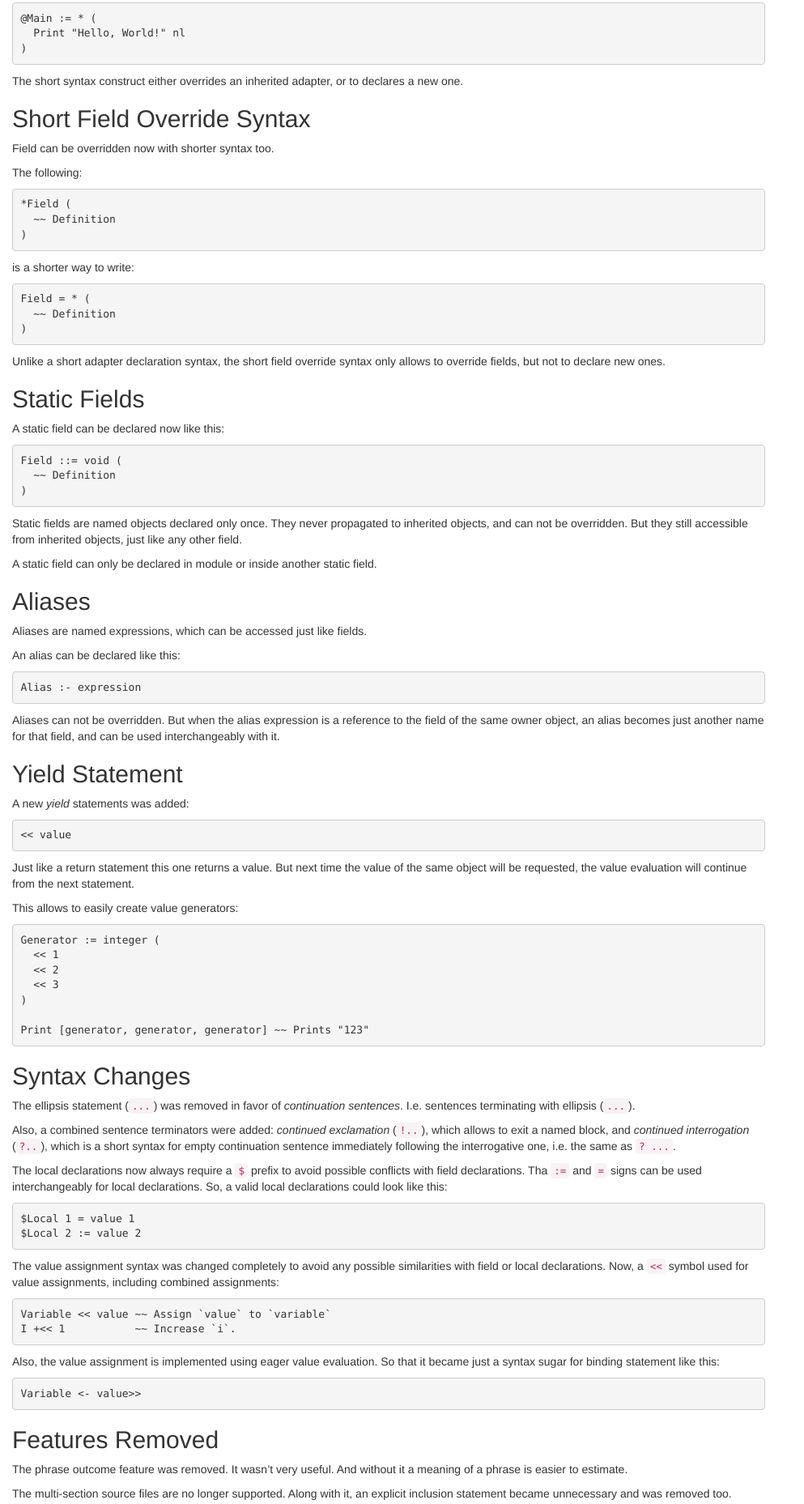
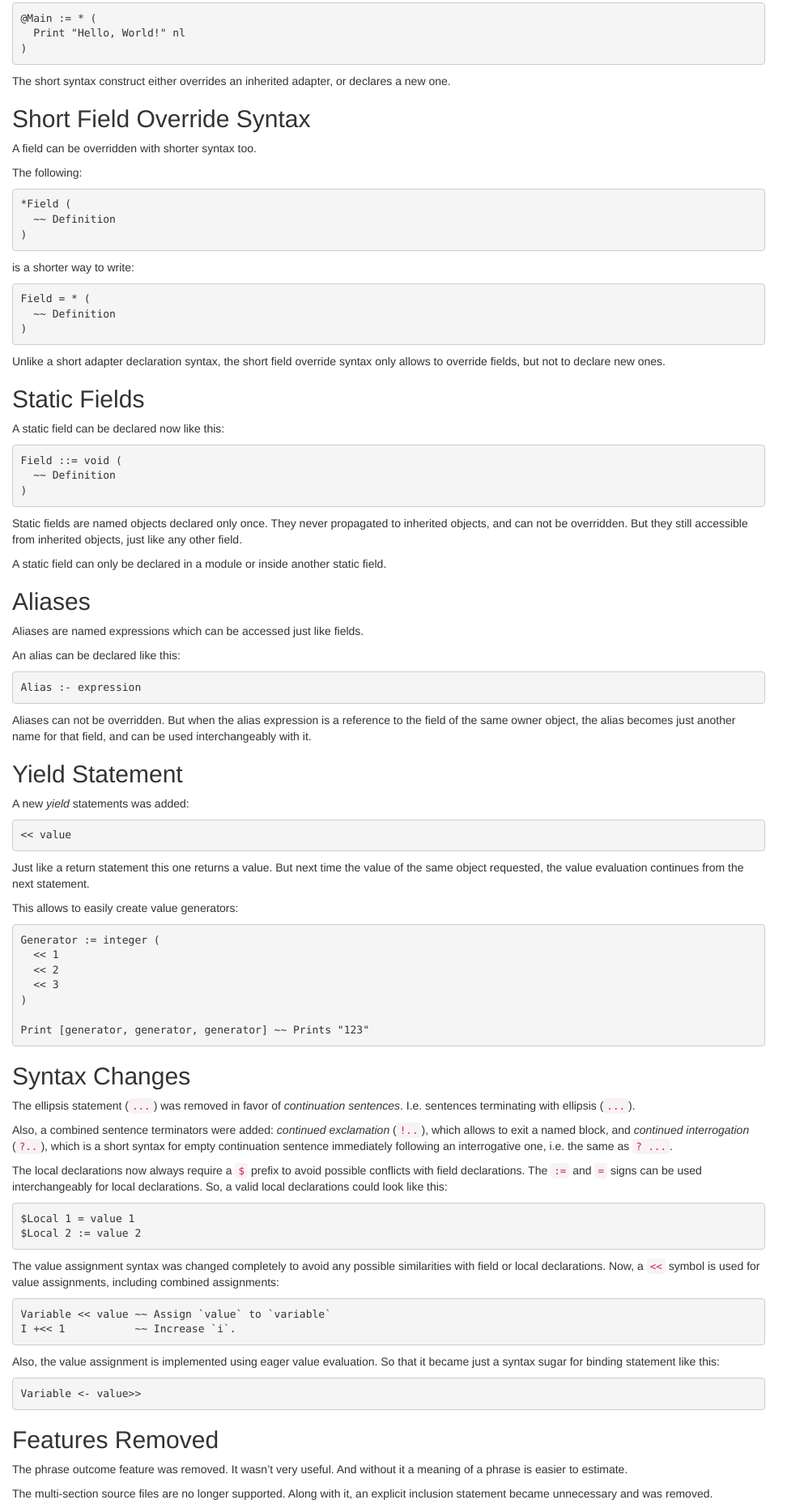
Before and after one commit to o42a/o42a.github.io, a plain HTML site: page releases/0.2.10.html in a window 1280 px wide. Shown: the part 901-2758 px from the top of the page at 81% size, without its empty margins (0-993 px from the left). Drawn offline with Linux system fonts and the light colour scheme.

Commit message:
Minor grammar fixes

```diff
--- a/releases/0.2.10.html
+++ b/releases/0.2.10.html
@@ -74,10 +74,10 @@ evaluating it on each&nbsp;request.</p>
 <pre><code>@Main := * (
   Print &quot;Hello, World!&quot; nl
 )
-</code></pre><p>The short syntax construct either overrides an inherited adapter, or to declares
+</code></pre><p>The short syntax construct either overrides an inherited adapter, or declares
 a new&nbsp;one.</p>
 <h2 id="short-field-override-syntax">Short Field Override&nbsp;Syntax</h2>
-<p>Field can be overridden now with shorter syntax&nbsp;too.</p>
+<p>A field can be overridden with shorter syntax&nbsp;too.</p>
 <p>The&nbsp;following:</p>
 <pre><code>*Field (
   ~~ Definition
@@ -96,20 +96,19 @@ allows to override fields, but not to declare new&nbsp;ones. </p>
 </code></pre><p>Static fields are named objects declared only once. They never propagated
 to inherited objects, and can not be overridden. But they still accessible from
 inherited objects, just like any other&nbsp;field.</p>
-<p>A static field can only be declared in module or inside another static&nbsp;field.</p>
+<p>A static field can only be declared in a module or inside another static&nbsp;field.</p>
 <h2 id="aliases">Aliases</h2>
-<p>Aliases are named expressions, which can be accessed just like&nbsp;fields.</p>
+<p>Aliases are named expressions which can be accessed just like&nbsp;fields.</p>
 <p>An alias can be declared like&nbsp;this:</p>
 <pre><code>Alias :- expression
 </code></pre><p>Aliases can not be overridden. But when the alias expression is a reference to
-the field of the same owner object, an alias becomes just another name for that
+the field of the same owner object, the alias becomes just another name for that
 field, and can be used interchangeably with&nbsp;it.  </p>
 <h2 id="yield-statement">Yield&nbsp;Statement</h2>
 <p>A new <em>yield</em> statements was&nbsp;added:</p>
 <pre><code>&lt;&lt; value
 </code></pre><p>Just like a return statement this one returns a value. But next time the value
-of the same object will be requested, the value evaluation will continue from
-the next&nbsp;statement.</p>
+of the same object requested, the value evaluation continues from the next&nbsp;statement.</p>
 <p>This allows to easily create value&nbsp;generators:</p>
 <pre><code>Generator := integer (
   &lt;&lt; 1
@@ -124,16 +123,16 @@ I.e. sentences terminating with ellipsis (<code>...</code>).</p>
 <p>Also, a combined sentence terminators were added: <em>continued exclamation</em>
 (<code>!..</code>), which allows to exit a named block, and <em>continued interrogation</em>
 (<code>?..</code>), which is a short syntax for empty continuation sentence immediately
-following the interrogative one, i.e. the same as <code>? ...</code>.</p>
+following an interrogative one, i.e. the same as <code>? ...</code>.</p>
 <p>The local declarations now always require a <code>$</code> prefix to avoid possible
-conflicts with field declarations. Tha <code>:=</code> and <code>=</code> signs can be used
+conflicts with field declarations. The <code>:=</code> and <code>=</code> signs can be used
 interchangeably for local declarations. So, a valid local declarations could
 look like&nbsp;this:</p>
 <pre><code>$Local 1 = value 1
 $Local 2 := value 2
 </code></pre><p>The value assignment syntax was changed completely to avoid any possible
-similarities with field or local declarations. Now, a <code>&lt;&lt;</code> symbol used for value
-assignments, including combined&nbsp;assignments:</p>
+similarities with field or local declarations. Now, a <code>&lt;&lt;</code> symbol is used for
+value assignments, including combined&nbsp;assignments:</p>
 <pre><code>Variable &lt;&lt; value ~~ Assign `value` to `variable`
 I +&lt;&lt; 1           ~~ Increase `i`.
 </code></pre><p>Also, the value assignment is implemented using eager value evaluation. So that
@@ -143,7 +142,7 @@ it became just a syntax sugar for binding statement like&nbsp;this:</p>
 <p>The phrase outcome feature was removed. It wasn’t very useful. And without it
 a meaning of a phrase is easier to&nbsp;estimate.</p>
 <p>The multi-section source files are no longer supported. Along with it,
-an explicit inclusion statement became unnecessary and was removed&nbsp;too.</p>
+an explicit inclusion statement became unnecessary and was&nbsp;removed.</p>
 
         </article>
         <aside class="col-md-3">
```
Also changed, not shown: imprint.html (+1 -1 lines).
